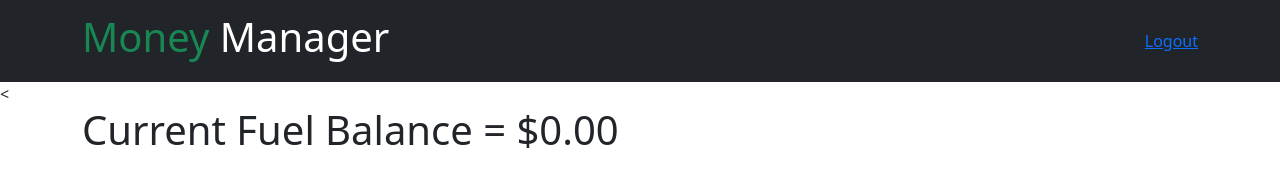
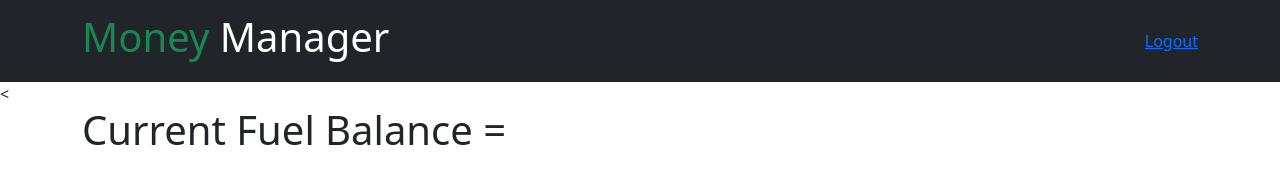
Before and after one commit to nyount14/budget, an Angular app: page /fuel in a window 1280 px wide. Shown: the top 184 px of the page. Built offline with nearby package versions, Linux system fonts and the light colour scheme; no server answers.

Commit message:
updating current balance

```diff
--- a/src/app/fuel/fuel.component.html
+++ b/src/app/fuel/fuel.component.html
@@ -1,7 +1,12 @@
 <
 <div class="container">
   <div class="row">
-    <h1>Current Fuel Balance = {{ balance | currency }}</h1>
+    <h1>
+      Current Fuel Balance =
+      {{
+        loadedTransactions[loadedTransactions.length - 1]?.balance | currency
+      }}
+    </h1>
     <div class="col-xs-12 col-md-6 col-md-offset-3">
       <form #postForm="ngForm" (ngSubmit)="onCreatePost(postForm.value)">
         <br />
@@ -66,8 +71,6 @@
         Return Transactions
       </button>
       <div>
-        <!-- <p *ngif="loadedTransactions.length < 1" >No transaction history available</p>
-        <ul class="list-group" *ngif="loadedTransactions.length >= 1"> -->
         <li
           class="list-group-item"
           *ngFor="let transaction of loadedTransactions"
@@ -75,8 +78,8 @@
           <p>{{ transaction.date }}</p>
           <p>{{ transaction.description }}</p>
           <h1>{{ transaction.amount | currency }}</h1>
+          <h1>{{ transaction.balance }}</h1>
         </li>
-        <!-- </ul> -->
       </div>
     </div>
   </div>
--- a/src/app/fuel/fuel.component.ts
+++ b/src/app/fuel/fuel.component.ts
@@ -1,7 +1,7 @@
 import { HttpClient, HttpParams } from '@angular/common/http';
 import { Component, OnInit } from '@angular/core';
 import { Transaction } from '../transaction.model';
-import { exhaustMap, map, take } from 'rxjs/operators';
+import { map } from 'rxjs/operators';
 import { AuthService } from '../auth/auth.service';
 
 @Component({
@@ -10,52 +10,47 @@ import { AuthService } from '../auth/auth.service';
   styleUrls: ['./fuel.component.css'],
 })
 export class FuelComponent implements OnInit {
-  balance = 0;
-  amount;
+  balance: number = 0;
+  amount: number;
   loadedTransactions: Transaction[] = [];
   transactionType = '';
 
   constructor(private http: HttpClient, private authService: AuthService) {}
 
   ngOnInit() {
-    //return last transaction
-    // if (last transaction == 'credit') {
-    //   this.balance = this.balance + last transaction);
-    // } else {
-    //   this.balance = this.balance - last transaction);
+    this.http
+      .get<{ balance: number }>(
+        'https://money-manager-9ab10-default-rtdb.firebaseio.com/posts.json'
+      )
+      .subscribe((balance) => {
+        return this.balance;
+      });
   }
 
   onCreatePost(postData) {
-    console.log(postData);
+    if (postData.transactionType == 'credit') {
+        this.balance = this.balance + parseInt(postData.amount);
+      } else {
+        this.balance = this.balance - parseInt(postData.amount);
+      }
     this.http
       .post<Transaction>(
         'https://money-manager-9ab10-default-rtdb.firebaseio.com/posts.json',
-        postData
+        {...postData, balance: this.balance}
       )
       .subscribe((responseData) => {
-        if (postData.transactionType == 'credit') {
-          this.balance = this.balance + parseInt(postData.amount);
-        } else {
-          this.balance = this.balance - parseInt(postData.amount);
-        }
-
-    this.http.post<{ balance: number }>(
-      'https://money-manager-9ab10-default-rtdb.firebaseio.com/posts.json',
-      postData
-    )
-    .subscribe((responseData) => {
-      console.log(this.balance);
-    })
-  });
+        console.log(responseData);
+      });
   }
 
-  // onDebit() {
-  //   this.balance = this.balance - this.amount;
-  // }
+  private fetchBalance() {
+    this.http
+      .get('https://money-manager-9ab10-default-rtdb.firebaseio.com/posts.json')
+      .subscribe(balance => {
+        console.log(balance);
+      });
+  }
 
-  // onUpdate(amount) {
-  //   this.amount = amount.target.value;
-  // }
   onReturn() {
     return this.http
       .get<Transaction>(
--- a/src/app/transaction.model.ts
+++ b/src/app/transaction.model.ts
@@ -1,5 +1,6 @@
 export class Transaction {
   constructor(
+    public balance: number,
     public amount: number,
     public description: string,
     public date: Date,
```
